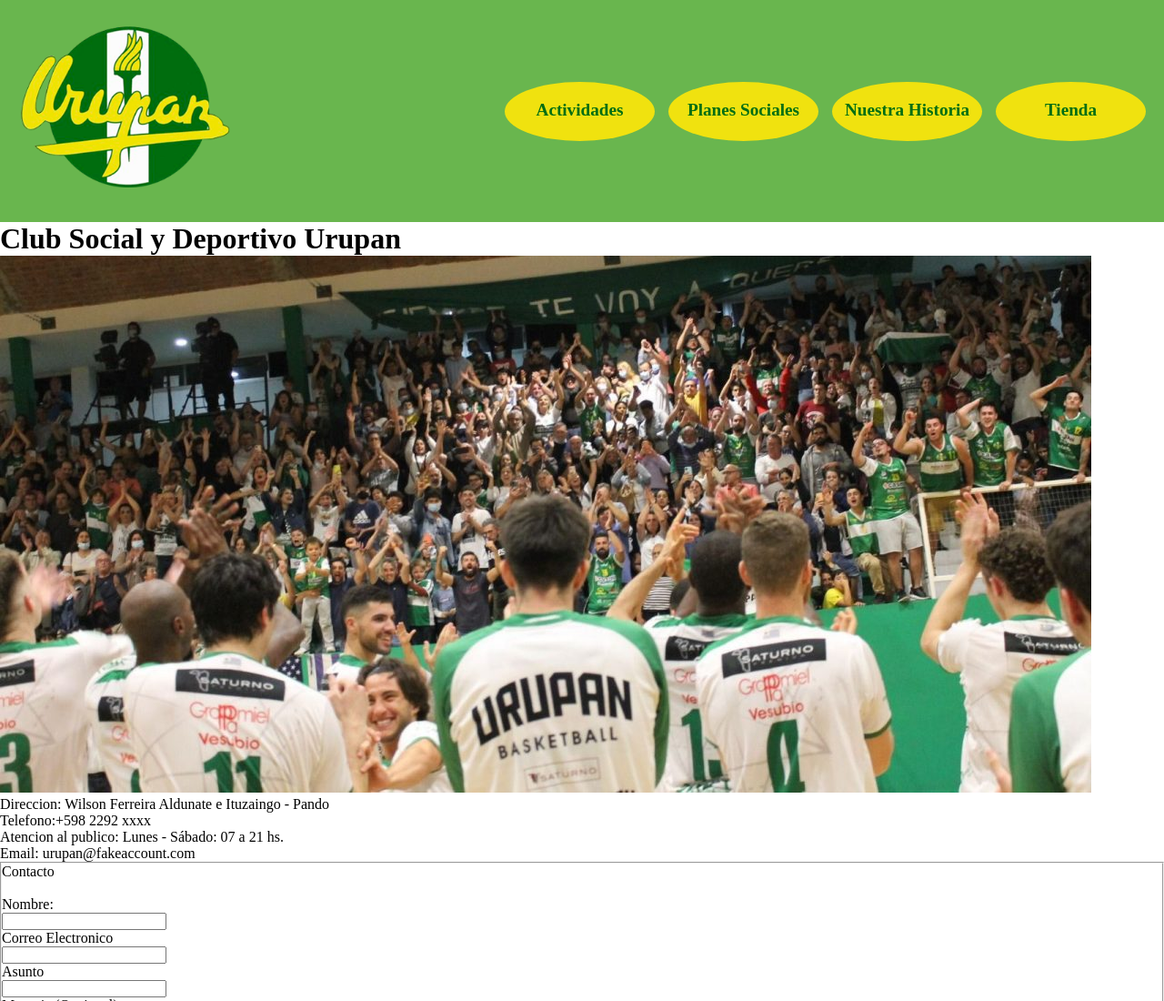
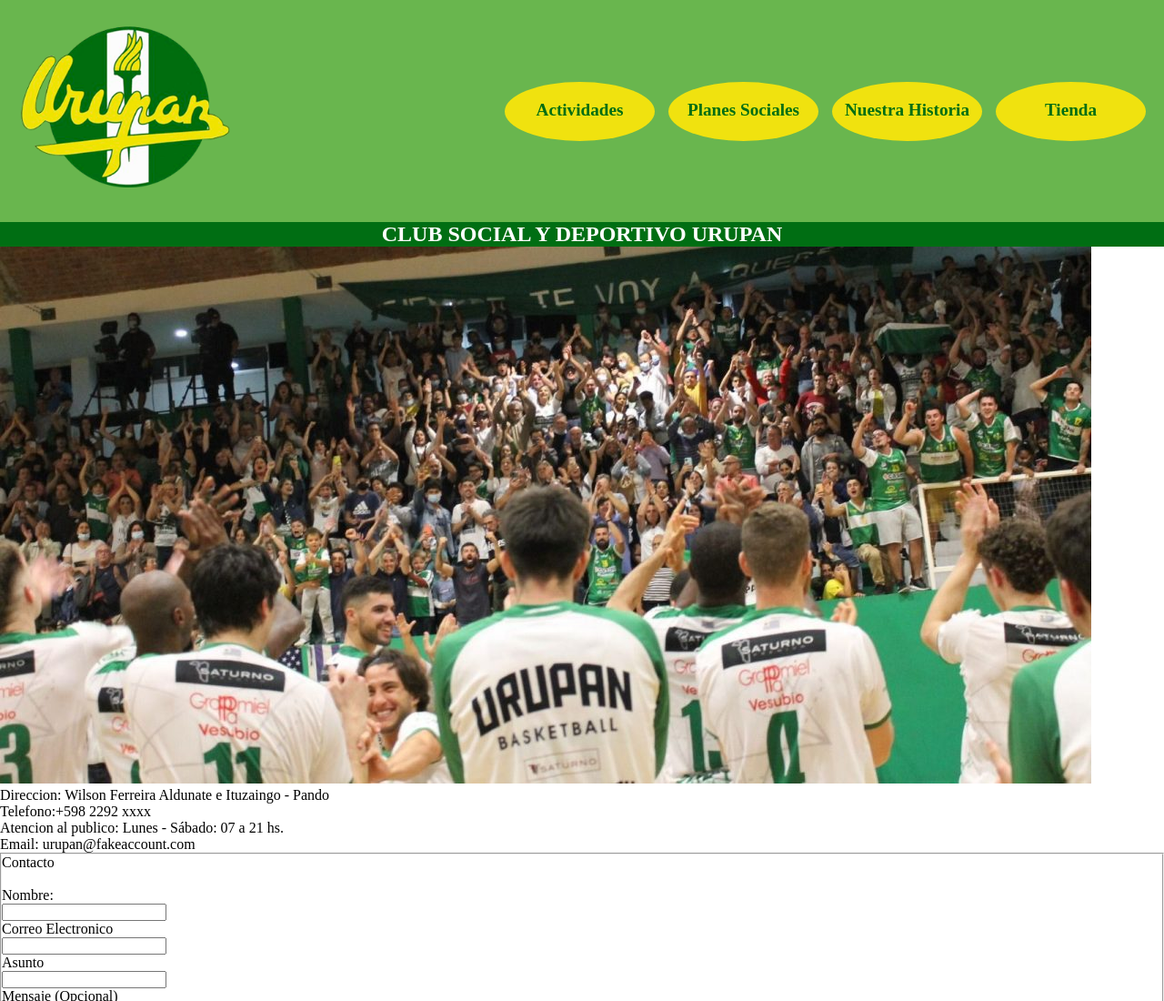
Before and after one commit to Barbachen/segunda-preentrega, a website: page index.html in a window 1280 px wide. Shown: the top 1100 px of the page at 91% size. Drawn offline with Linux system fonts and the light colour scheme.

Commit message:
proyecto final

```diff
--- a/index.html
+++ b/index.html
@@ -22,12 +22,12 @@
 
     </header>
 
-    <main>
-
-        <h1  class="sectionH1">Club Social y Deportivo Urupan</h1>
-
-        <section>
-            <div class="imgInicioContainer">
+    <main class="main-index">
+        <section class="sectionH1">
+            <h1>Club Social y Deportivo Urupan</h1>
+        </section>
+        <section class="imgInicioContainer">
+            <div>
             <img src="./assets/img/primera-preentrega/inicio.plantel.principal.jpg" class="imgInicio" alt="plantel-principal">
             </div>
         </section>
--- a/scss/layout/_main-index.scss
+++ b/scss/layout/_main-index.scss
@@ -0,0 +1,10 @@
+.main-index{
+    .sectionH1{
+        background-color: #006E13;
+        color: white;
+        text-align: center;
+        text-transform: uppercase;
+        font-weight: 500;
+        font-style: normal;
+    }
+}
```
Also changed, not shown: css/style.css.
